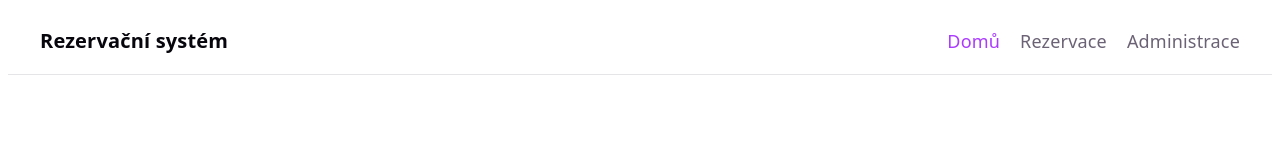
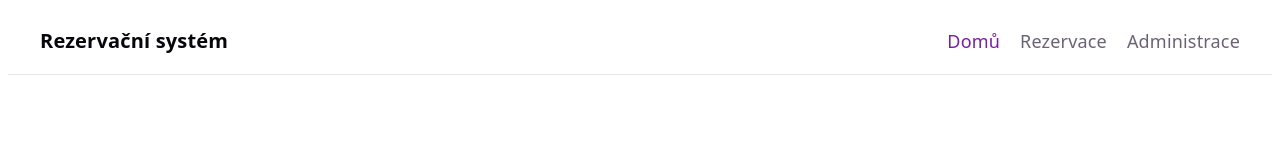
Before and after one commit to JirkaZednik/reservation-system, a React (Vite) app: page / in a window 1280 px wide. Shown: the top 145 px of the page. Built offline with nearby package versions, Linux system fonts and the light colour scheme.

Commit message:
SEO, performance, Accesibility

```diff
--- a/index.html
+++ b/index.html
@@ -1,10 +1,12 @@
 <!doctype html>
-<html lang="en">
+<html lang="cs">
   <head>
     <meta charset="UTF-8" />
+    <meta name="description" content="Jednoduše si rezervujte termín na hřišti a spravujte své rezervace." />
+    <meta name="author" content="Jiří Zedník">
     <link rel="icon" type="image/svg+xml" href="/favicon.svg" />
     <meta name="viewport" content="width=device-width, initial-scale=1.0" />
-    <title>reservation-system</title>
+    <title>Rezervační systém</title>
   </head>
   <body>
     <div id="root"></div>
--- a/src/styles/variables.scss
+++ b/src/styles/variables.scss
@@ -6,7 +6,7 @@
   --text-input: #757587;
   --bg: #fff;
   --border: #e5e4e7;
-  --accent: #aa3bff;
+  --accent: #7b1fa2;
   --error: #dc2626;
   --accept: #16a34a;
   --accent-bg: rgba(170, 59, 255, 0.1);
```
Also changed, not shown: public/robots.txt (added).
